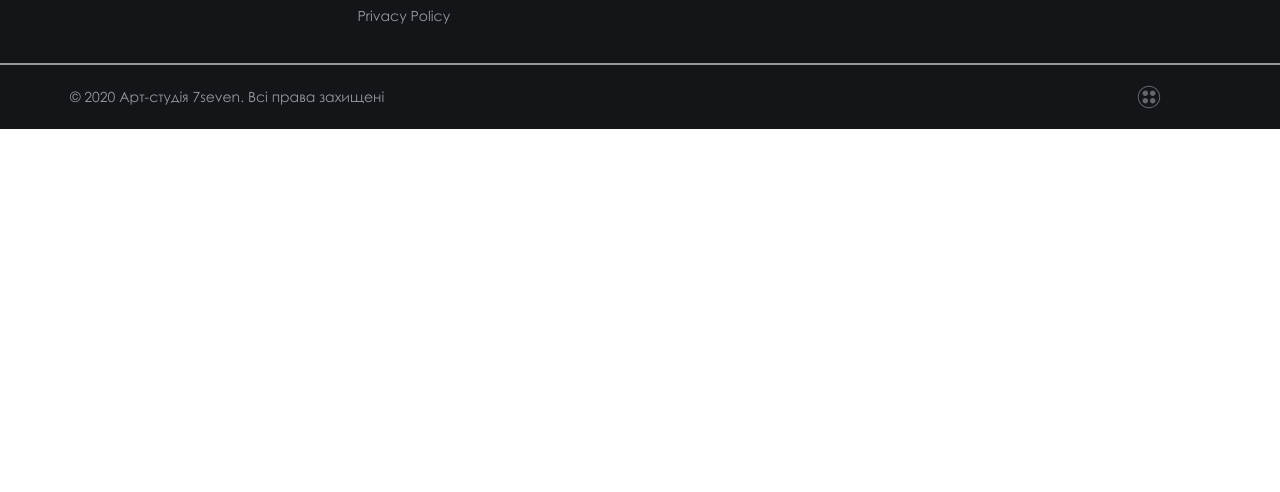
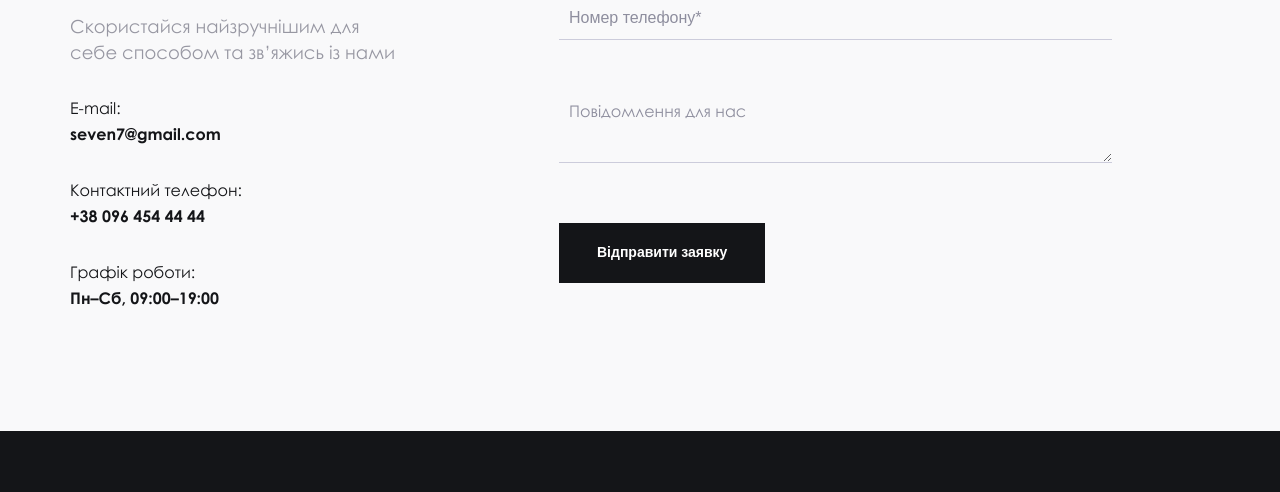
Before and after one commit to Maksym-Borovskyi/7seven, a plain HTML site: page index.html in a window 1280 px wide. Shown: the part 3255-3747 px from the top of the page. Before the commit the page ends 3384 px from the top, so only its background shows below. Drawn offline with Linux system fonts and the light colour scheme.

Commit message:
section form

```diff
--- a/index.html
+++ b/index.html
@@ -1,13 +1,13 @@
 <!DOCTYPE html>
 <html lang="uk">
   <head>
-    <meta charset="UTF-8" />
-    <meta name="viewport" content="width=device-width, initial-scale=1.0" />
-    <meta http-equiv="X-UA-Compatible" content="IE=edge" />
-    <meta name="robots" content="none" />
+    <meta charset="UTF-8" >
+    <meta name="viewport" content="width=device-width, initial-scale=1.0" >
+    <meta http-equiv="X-UA-Compatible" content="IE=edge" >
+    <meta name="robots" content="none" >
     <title>7seven</title>
     <script src="script.js" defer></script>
-    <link rel="stylesheet" href="style.css" />
+    <link rel="stylesheet" href="style.css" >
   </head>
   <body>
     <header class="header">
@@ -23,7 +23,7 @@
                   src="assets/logo.svg"
                   alt="logo 7seven"
                   class="header__logo logo"
-                />
+                >
               </a>
               <div class="header__menu menu">
                 <nav class="menu__body">
@@ -84,7 +84,7 @@
                 class="bubble__phone"
                 src="assets/phone.svg"
                 alt="Icon Contact"
-              />
+              >
             </div>
             <button
               type="button"
@@ -110,7 +110,7 @@
           <div class="advantages__items">
             <div class="advantages__item">
               <div class="advantages__icon">
-                <img src="assets/icon_manufacture.svg" alt="" />
+                <img src="assets/icon_manufacture.svg" alt="" >
               </div>
               <div class="advantages__text">
                 <h5 class="advantages__title-item title">Власне виробництво</h5>
@@ -122,7 +122,7 @@
 
             <div class="advantages__item">
               <div class="advantages__icon">
-                <img src="assets/icon_garantee.svg" alt="" />
+                <img src="assets/icon_garantee.svg" alt="" >
               </div>
               <div class="advantages__text">
                 <h5 class="advantages__title-item title">Наші забов’язання</h5>
@@ -134,7 +134,7 @@
 
             <div class="advantages__item">
               <div class="advantages__icon">
-                <img src="assets/icon_premium.svg" alt="" />
+                <img src="assets/icon_premium.svg" alt="" >
               </div>
               <div class="advantages__text">
                 <h5 class="advantages__title-item title">Якість матеріалів</h5>
@@ -146,7 +146,7 @@
 
             <div class="advantages__item">
               <div class="advantages__icon">
-                <img src="assets/icon_flash.svg" alt="" />
+                <img src="assets/icon_flash.svg" alt="" >
               </div>
               <div class="advantages__text">
                 <h5 class="advantages__title-item title">
@@ -160,7 +160,7 @@
 
             <div class="advantages__item">
               <div class="advantages__icon">
-                <img src="assets/icon_sheet.svg" alt="" />
+                <img src="assets/icon_sheet.svg" alt="" >
               </div>
               <div class="advantages__text">
                 <h5 class="advantages__title-item title">Необмежений дизайн</h5>
@@ -173,7 +173,7 @@
 
             <div class="advantages__item">
               <div class="advantages__icon">
-                <img src="assets/icon_solution.svg" alt="" />
+                <img src="assets/icon_solution.svg" alt="" >
               </div>
               <div class="advantages__text">
                 <h5 class="advantages__title-item title">Унікальні рішення</h5>
@@ -185,7 +185,7 @@
             </div>
           </div>
           <div class="advantages__image">
-            <img src="assets/talon.webp" alt="advantages" />
+            <img src="assets/talon.webp" alt="advantages" >
             <p class="heading__description_item description">
               Офіційний талон з голограмою на 15 років гарантії
             </p>
@@ -198,48 +198,64 @@
         <div class="stages__body">
           <div class="stages__main">
             <h2 class="stages__title title">Етапи роботи</h2>
-                <p class="stages__description description">Ми думаємо тобі необхідно знати, як саме ми працюємо для впевненості, що все пройде добре</p>
+            <p class="stages__description description">
+              Ми думаємо тобі необхідно знати, як саме ми працюємо для
+              впевненості, що все пройде добре
+            </p>
             <a href="#form" class="btn">Хочу вже залишити заявку</a>
           </div>
           <div class="stages__items">
             <div class="stages__item item-stage">
               <div class="item-stage__top">
-                        <img src="assets/icon_zayavka.svg" alt="zayavka">
+                <img src="assets/icon_zayavka.svg" alt="zayavka" >
                 <p class="item-stage__number">01</p>
               </div>
               <div class="item-stage__body">
                 <h5 class="item-stage__title title">Заявка на сайті</h5>
-                        <p class="item-stage__description description">Ви можете залишити заявку на нашому сайті або набрати нас за контактним телефоном</p>
+                <p class="item-stage__description description">
+                  Ви можете залишити заявку на нашому сайті або набрати нас за
+                  контактним телефоном
+                </p>
               </div>
             </div>
             <div class="stages__item item-stage">
               <div class="item-stage__top">
-                        <img src="assets/icon_zamiru.svg" alt="icon_zamiru">
+                <img src="assets/icon_zamiru.svg" alt="icon_zamiru" >
                 <p class="item-stage__number">02</p>
               </div>
               <div class="item-stage__body">
                 <h5 class="item-stage__title title">Заміри</h5>
-                        <p class="item-stage__description description">Ми проводимо безкоштовні заміри, розраховуємо вартість та укладаємо договір на місці</p>
+                <p class="item-stage__description description">
+                  Ми проводимо безкоштовні заміри, розраховуємо вартість та
+                  укладаємо договір на місці
+                </p>
               </div>
             </div>
             <div class="stages__item item-stage">
               <div class="item-stage__top">
-                        <img src="assets/icon_montash.svg" alt="icon_montash">
+                <img src="assets/icon_montash.svg" alt="icon_montash" >
                 <p class="item-stage__number">03</p>
               </div>
               <div class="item-stage__body">
-                        <h5 class="item-stage__title title">Виготовлення та монтаж стелі</h5>
-                        <p class="item-stage__description description">Ми витрачаємо від 1 до 3 днів на виготовлення натяжної стелі та її подальший монтаж у вашій оселі</p>
+                <h5 class="item-stage__title title">
+                  Виготовлення та монтаж стелі
+                </h5>
+                <p class="item-stage__description description">
+                  Ми витрачаємо від 1 до 3 днів на виготовлення натяжної стелі
+                  та її подальший монтаж у вашій оселі
+                </p>
               </div>
             </div>
             <div class="stages__item item-stage">
               <div class="item-stage__top">
-                        <img src="assets/icon_garantiya.svg" alt="icon_garantiya">
+                <img src="assets/icon_garantiya.svg" alt="icon_garantiya" >
                 <p class="item-stage__number">04</p>
               </div>
               <div class="item-stage__body">
                 <h5 class="item-stage__title title">Гарантія</h5>
-                        <p class="item-stage__description description">Гарантія та сервісне обслуговування протягом 15 років</p>
+                <p class="item-stage__description description">
+                  Гарантія та сервісне обслуговування протягом 15 років
+                </p>
               </div>
             </div>
           </div>
@@ -251,11 +267,83 @@
         <div class="download__body">
           <div class="download__text">
             <h2 class="download__title title">Складно обрати колір?</h2>
-                    <p class="download__description description">Боїшся помилитись з вітдтінком стелі? Не знаєш, що саме буде гармонійно вписуватись в загальну атмосферу?<br><br>Ми допоможемо тобі у виборі. <b>Наш каталог</b> надасть розуміння про вибір кольорів</p>
+            <p class="download__description description">
+              Боїшся помилитись з вітдтінком стелі? Не знаєш, що саме буде
+              гармонійно вписуватись в загальну атмосферу?<br ><br >Ми
+              допоможемо тобі у виборі. <b>Наш каталог</b> надасть розуміння про
+              вибір кольорів
+            </p>
           </div>
           <div class="download__button button-download">
-                    <a href="assets/hero-image.webp" download class="button-download__button"><img src="assets/icon_down.svg" alt="downloads">Завантажити PDF</a>
+            <a
+              href="assets/hero-image.webp"
+              download
+              class="button-download__button"
+              ><img src="assets/icon_down.svg" alt="downloads" >Завантажити
+              PDF</a
+            >
           </div>
+        </div>
+      </div>
+    </section>
+    <section class="form-contact">
+      <div class="form-contact__container container">
+        <div class="form-contact__main">
+          <h2 class="form-contact__title title">Залишились запитання?</h2>
+          <p class="form-contact__description description">
+            Скористайся найзручнішим для себе способом та зв’яжись із нами
+          </p>
+          <dl class="form-contact__contacts">
+            <dt>E-mail:</dt>
+            <dd>
+              <a href="mailto:seven7@gmail.com"><b>seven7@gmail.com</b></a>
+            </dd>
+            <dt>Контактний телефон:</dt>
+            <dd>
+              <a href="tel:+380964544444"><b>+38 096 454 44 44</b></a>
+            </dd>
+            <dt>Графік роботи:</dt>
+            <dd><b>Пн–Сб, 09:00–19:00</b></dd>
+          </dl>
+        </div>
+        <div class="form-contact__form form">
+          <form action="#" id="form" class="form__body">
+            <div class="form__item form-name">
+              <label for="name" class="form__label"></label>
+              <input
+                id="name"
+                type="text"
+                name="name"
+                class="form__input"
+                placeholder="Ім’я*"
+                required
+              >
+            </div>
+            <div class="form__item form-phone">
+              <label for="phone" class="form__label"></label>
+              <input
+                id="phone"
+                type="number"
+                name="phone"
+                class="form__input"
+                placeholder="Номер телефону*"
+                required
+              >
+            </div>
+            <div class="form__item form-message">
+              <label for="message" class="form__label"
+                >Повідомлення для нас</label
+              >
+              <textarea
+                name="message"
+                id="message"
+                class="form__input"
+              ></textarea>
+            </div>
+            <button type="submit" class="form__button btn">
+              Відправити заявку
+            </button>
+          </form>
         </div>
       </div>
     </section>
@@ -264,7 +352,7 @@
         <div class="footer__body">
           <div class="footer__logo">
             <a href="/" class="">
-              <img src="assets/logo.svg" class="logo" alt="Логотип 7seven" />
+              <img src="assets/logo.svg" class="logo" alt="Логотип 7seven" >
             </a>
           </div>
           <div class="footer__column menu-footer">
@@ -308,17 +396,17 @@
               <li>
                 <a href="/" target="_blank" class="contact-footer__link"
                   ><img src="assets/icon-instagram.svg" alt="Icon Instagram"
-                /></a>
+                ></a>
               </li>
               <li>
                 <a href="/" target="_blank" class="contact-footer__link"
                   ><img src="assets/icon-facebook.svg" alt="Icon Facebook"
-                /></a>
+                ></a>
               </li>
               <li>
                 <a href="/" target="_blank" class="contact-footer__link"
                   ><img src="assets/icon-telegram.svg" alt="Icon Telegram"
-                /></a>
+                ></a>
               </li>
             </ul>
           </div>
@@ -327,7 +415,7 @@
           <p class="footer__copyright_text">
             © 2020 Арт-студія 7seven. Всі права захищені
           </p>
-          <img src="assets/copyright.svg" alt="copyright icon" />
+          <img src="assets/copyright.svg" alt="copyright icon" >
         </div>
       </div>
     </footer>
--- a/style.css
+++ b/style.css
@@ -17,14 +17,16 @@
     font-style: normal;
   }
   :root {
-    --text1-color: #141518;
     --bg1-color: rgba(20, 21, 24, 0.2);
     --bg2-color: #141518;
     --bg3-color: #979797;
-    --bg4-color: #F9F9FA;
+    --bg4-color: #f9f9fa;
+    --bg5-color: #ccccdb;
+    --text1-color: #141518;
     --text2-color: #fff;
     --text3-color: #9797a2;
-    --text4-color: #E9E9F0;
+    --text4-color: #e9e9f0;
+    --text5-color: #8e8e9e;
     --container: 1170px;
   }
   *,
@@ -33,6 +35,7 @@
     box-sizing: border-box;
     padding: 0;
     margin: 0;
+    border: 0;
   }
   a {
     text-decoration: none;
@@ -91,7 +94,7 @@
     font-size: 18px;
     line-height: 26px;
   }
-  .btn{
+  .btn {
     width: max-content;
     padding: 0 37px;
     font-size: 14px;
@@ -104,7 +107,7 @@
     align-items: center;
     border: 1px solid var(--text1-color);
   }
-  .btn:hover{
+  .btn:hover {
     background-color: var(--bg4-color);
     color: var(--text1-color);
   }
@@ -401,7 +404,7 @@
   }
   /* hero-image */
   /* advantages */
-  .advantages{
+  .advantages {
     background-color: var(--bg4-color);
   }
   .advantages__header {
@@ -495,25 +498,25 @@
   }
   /* advantages */
   /* stages */
-  .stages__container{
+  .stages__container {
     padding: 120px 15px;
   }
-  .stages__body{
+  .stages__body {
     display: flex;
     gap: 98px;
   }
-  .stages__main{
+  .stages__main {
     max-width: 292px;
   }
-  .stages__description{
+  .stages__description {
     margin-bottom: 56px;
   }
-  .stages__items{
+  .stages__items {
     display: flex;
     flex-wrap: wrap;
     gap: 30px;
   }
-  .item-stage{
+  .item-stage {
     background-color: var(--bg4-color);
     width: 360px;
     height: 360px;
@@ -522,19 +525,19 @@
     flex-direction: column;
     justify-content: space-between;
   }
-  .item-stage__number{
+  .item-stage__number {
     color: var(--text4-color);
     font-size: 100px;
     font-weight: 700;
     line-height: 80px;
     letter-spacing: -1px;
   }
-  .item-stage__top{
+  .item-stage__top {
     display: flex;
     align-items: flex-end;
     justify-content: space-between;
   }
-  .item-stage__body{
+  .item-stage__body {
     max-width: 262px;
     display: flex;
     height: 100%;
@@ -542,19 +545,19 @@
     align-content: center;
     margin-top: 40px;
   }
-  .item-stage__title{
+  .item-stage__title {
     font-size: 22px;
     font-weight: 700;
     line-height: 24px;
     margin-bottom: 20px;
   }
-  .item-stage__description{
+  .item-stage__description {
     color: var(--text1-color);
     font-size: 16px;
     line-height: 24px;
   }
   @media (max-width: 768px) {
-    .stages__container{
+    .stages__container {
       padding: 60px 15px;
     }
     .item-stage {
@@ -567,7 +570,7 @@
       flex-wrap: wrap;
       justify-content: center;
     }
-    .stages__description{
+    .stages__description {
       max-width: 635px;
     }
     .stages__main {
@@ -580,10 +583,10 @@
   }
   /* stages */
   /* download */
-  .download{
+  .download {
     background-color: var(--bg2-color);
   }
-  .download__container{
+  .download__container {
     padding: 180px 15px;
   }
   .download__body {
@@ -592,16 +595,16 @@
     align-items: center;
     gap: 6.7%;
   }
-  .download__text{
+  .download__text {
     flex: 0 1 553px;
   }
-  .download__title{
+  .download__title {
     color: var(--text2-color);
   }
-  .download__description{
+  .download__description {
     color: var(--text2-color);
   }
-  .button-download__button{
+  .button-download__button {
     display: flex;
     align-items: center;
     gap: 30px;
@@ -609,7 +612,7 @@
   }
 
   @media (max-width: 905px) {
-    .download__body{
+    .download__body {
       flex-wrap: wrap;
       justify-content: center;
       row-gap: 25px;
@@ -620,15 +623,86 @@
     }
   }
   @media (max-width: 768px) {
-    .download__container{
+    .download__container {
       padding: 80px 15px;
     }
-    .button-download__button img{
+    .button-download__button img {
       width: 40px;
       height: 40px;
     }
   }
   /* download */
+  /* form-contact */
+  .form-contact__container {
+    display: flex;
+    flex-wrap: wrap;
+    align-items: center;
+    gap: 159px;
+    padding: 120px 15px;
+  }
+  .form-contact__main {
+    flex: 0 1 330px;
+  }
+  .form-contact__description {
+    margin-bottom: 30px;
+  }
+  .form-contact__contacts {
+    color: var(--text1-color);
+    font-size: 16px;
+    line-height: 26px;
+  }
+  .form-contact__contacts dd:not(:last-of-type) {
+    margin-bottom: 30px;
+  }
+  .form-contact {
+    background-color: var(--bg4-color);
+  }
+  .form {
+    max-width: 553px;
+    width: 100%;
+  }
+  .form__item {
+    margin-bottom: 60px;
+    display: flex;
+    flex-direction: column;
+    padding-bottom: 10px;
+    border-bottom: 1px solid var(--bg5-color);
+  }
+  .form-message .form__label {
+    padding-left: 10px;
+  }
+  .form__input::placeholder,
+  .form-message .form__label {
+    color: var(--text5-color);
+    font-size: 16px;
+    line-height: 22px;
+  }
+
+  .form__input {
+    background-color: var(--bg4-color);
+    height: 22px;
+    font-size: 18px;
+    padding: 0 10px;
+    resize: vertical;
+  }
+  .form-message {
+    padding-bottom: 0;
+  }
+  textarea.form__input {
+    height: 40px;
+  }
+  @media (max-width: 1071px) {
+    .form-contact__container {
+      justify-content: center;
+      gap: 70px;
+      padding: 60px 15px;
+    }
+    .form__button {
+      display: block;
+      margin: 0 auto;
+    }
+  }
+  /* form-contact */
   /* footer */
   .footer-title {
     font-size: 16px;
```
Lines whose indentation alone changed are shown as unchanged.
